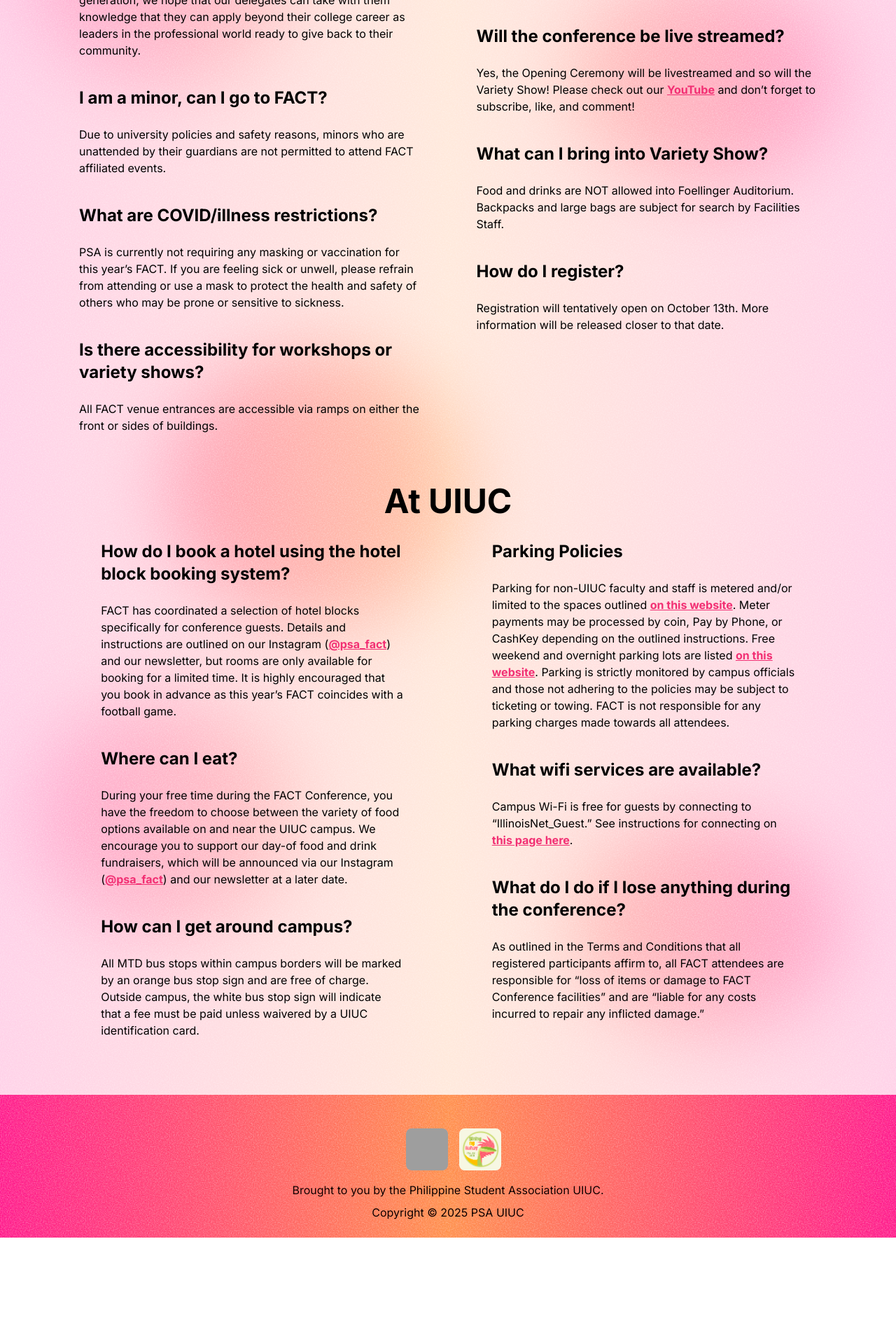
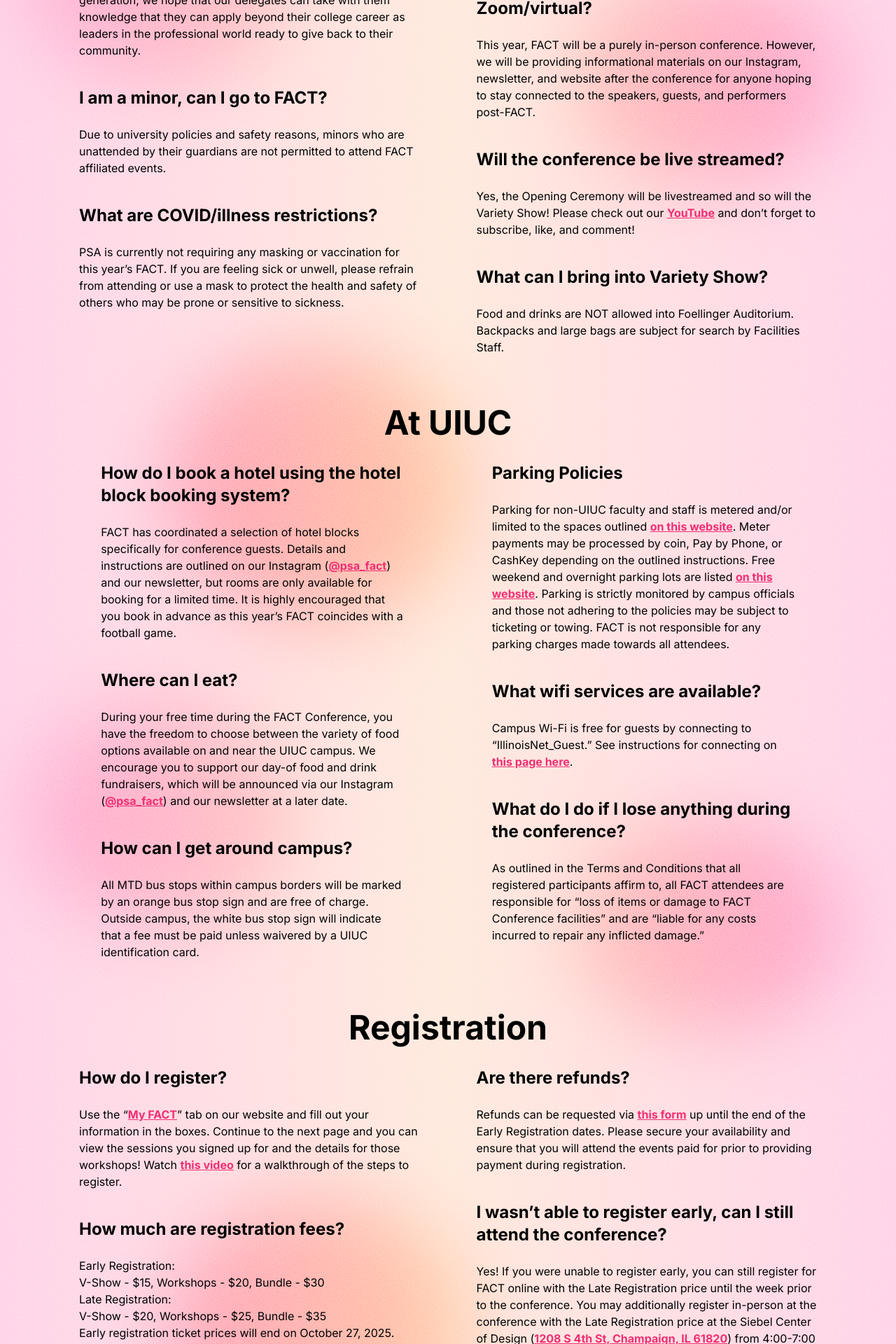
Before and after one commit to filipinx-americans-coming-together/fact-website-frontend, a Next.js app: page /faq in a window 1280 px wide. Shown: the part 880-2800 px from the top of the page at 70% size. Before the commit the page ends 2648 px from the top, so only its background shows below. Built offline with nearby package versions, Linux system fonts and the light colour scheme; grey boxes are pictures that could not be loaded.

Commit message:
final frontend

```diff
--- a/src/app/faq/page.tsx
+++ b/src/app/faq/page.tsx
@@ -74,12 +74,13 @@ export default function FAQ() {
             attending or use a mask to protect the health and safety of others
             who may be prone or sensitive to sickness.
           </FAQSection>
-          <FAQSection question="Is there accessibility for workshops or variety shows?">
+
+        </div>
+        <div className="flex flex-col w-11/12 lg:w-2/5">
+        <FAQSection question="Is there accessibility for workshops or variety shows?">
             All FACT venue entrances are accessible via ramps on either the
             front or sides of buildings.
           </FAQSection>
-        </div>
-        <div className="flex flex-col w-11/12 lg:w-2/5">
           <FAQSection question="Is there a dress code?">
             As long as apparel is not offensive, there is no specific dress code
             for FACT. Since this is an autumn event, please dress for the
@@ -105,10 +106,6 @@ export default function FAQ() {
           <FAQSection question="What can I bring into Variety Show?">
             Food and drinks are NOT allowed into Foellinger Auditorium.
             Backpacks and large bags are subject for search by Facilities Staff.
-          </FAQSection>
-          <FAQSection question="How do I register?">
-            Registration will tentatively open on October 13th. More information
-            will be released closer to that date.
           </FAQSection>
         </div>
         <div className="flex flex-row justify-evenly gap-x-20 flex-wrap lg:w-11/12 px-8 lg:px-4">
@@ -189,15 +186,23 @@ export default function FAQ() {
             </FAQSection>
           </div>
         </div>
-        {/* <div className="text-3xl sm:text-4xl lg:text-5xl font-bold w-full text-center my-8">Registration</div>
+        <div className="text-3xl sm:text-4xl lg:text-5xl font-bold w-full text-center my-8">Registration</div>
 					<div className="flex flex-col w-11/12 lg:w-2/5">
                     <FAQSection question="How do I register?">
-                        Use the “<FAQLink href="/my-fact/register" text="Register"/>”
+                        Use the “<FAQLink href="/my-fact/create-account" text="My FACT"/>”
                         tab on our website and fill out your information in the
                         boxes. Continue to the next page and you can view the
                         sessions you signed up for and the details for those
                         workshops! Watch <FAQLink href="https://youtu.be/RO5fCSOywBI?si=OLgI6Eq0AD76eFgU" text="this video" newTab={true}/> for a walkthrough of the steps to register.
                     </FAQSection>
+                    <FAQSection question="How much are registration fees?">Early Registration:<br/>
+V-Show - $15, Workshops - $20, Bundle - $30 <br/>
+
+Late Registration: <br/>
+V-Show - $20, Workshops - $25, Bundle - $35 <br/>
+
+Early registration ticket prices will end on October 27, 2025.
+</FAQSection>
                     <FAQSection question="Where can we find information regarding workshop information?">
                         Workshop and facilitator biographies are available via
                         our Instagram (
@@ -218,7 +223,7 @@ export default function FAQ() {
 					<div className="flex flex-col w-11/12 lg:w-2/5">
                     <FAQSection question="Are there refunds?">
                         Refunds can be requested via{" "}
-                        <FAQLink href="/refund" text="this form"/> up until the end
+                        <FAQLink href="https://forms.gle/VaKhgCyVUFjpuqwKA" text="this form" newTab/> up until the end
                         of the Early Registration dates. Please secure your
                         availability and ensure that you will attend the events
                         paid for prior to providing payment during registration.
@@ -228,22 +233,22 @@ export default function FAQ() {
                         register for FACT online with the Late Registration
                         price until the week prior to the conference. You may
                         additionally register in-person at the conference with
-                        the Late Registration price at the Asian American
-                        Cultural Center (
+                        the Late Registration price at the Siebel Center of Design (
                         <FAQLink
-                            href="https://maps.app.goo.gl/7A1cjxTF4R3pBPHr5"
-							text="1210 W Nevada St, Urbana, IL 61801"
+                            href="https://maps.app.goo.gl/wb8dXRCasWsYRhYC7"
+							text="1208 S 4th St, Champaign, IL 61820"
                             newTab={true}
                         />
-                        ) from 4:00-10:00 PM on Friday, December 6th, or from
-                        8:30-9:30 AM on Saturday, December 7th.
+                        ) from 4:00-7:00 PM on Friday, November 14th, or from
+                        8:30-9:30 AM on Saturday, November 15th. Please note that late registration will be subject to availability.
                     </FAQSection>
                     <FAQSection question="Can I upgrade to the bundle?">
                         After completing your purchases, upgrading to the bundle
                         is not allowed. You may purchase an additional session
                         or Variety Show ticket separately.
                     </FAQSection>
-					</div> */}
+                    <FAQSection question="What is the @factcommitments2025 instagram page? And how can I participate?">This is a new instagram page that we will use to feature delegates’ profiles, similar to a college commitment page! Through this page, we hope that delegates are able to further connect with others and create new friendships. Fill out { }<FAQLink href="https://forms.gle/qA4vprW1M1vcK2En9" newTab text="this form"></FAQLink>{ } to participate.</FAQSection>
+					</div>
       </div>
     </PageContainer>
   );
--- a/src/components/navigation/Navbar.tsx
+++ b/src/components/navigation/Navbar.tsx
@@ -19,12 +19,12 @@ const iconList = [
 const NAV_LINKS = [
     // { text: "Home", path: "/" },
     { text: "About", path: "/about" },
-	// { text: "Agenda", path: "/agenda" },
-    // { text: "Workshops", path: "/workshops" },
-    // { text: "Team", path: "/team" },
+	{ text: "Agenda", path: "/agenda" },
+    { text: "Workshops", path: "/workshops" },
+    { text: "Team", path: "/team" },
     { text: "Gallery", path: "/gallery" },
     { text: "FAQ", path: "/faq" },
-    // { text: "My FACT", path: "/my-fact/login"}
+    { text: "My FACT", path: "/my-fact/login"}
 ];
 
 const FACT_LOGO_SRC = "/images/fact-logo.png";
```
